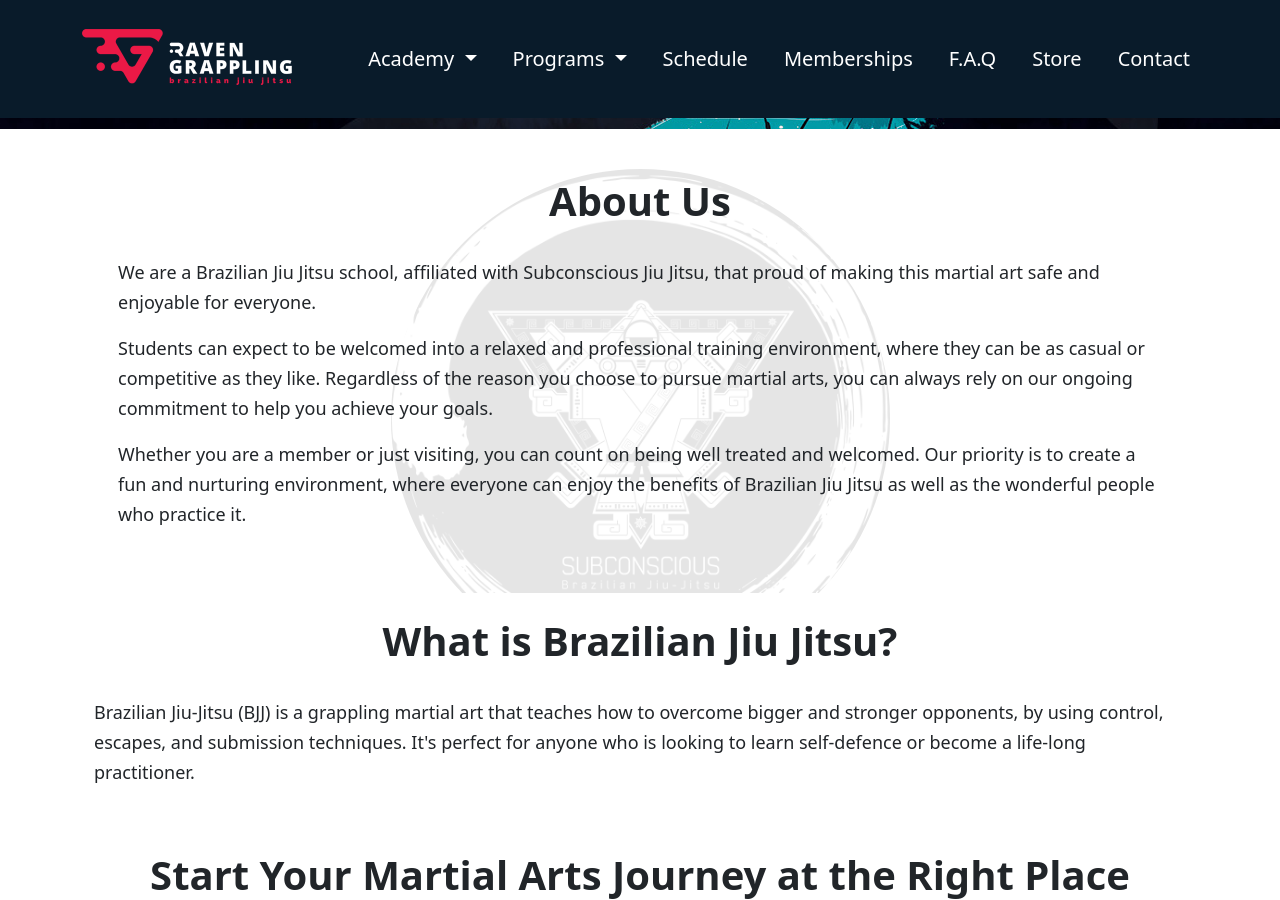
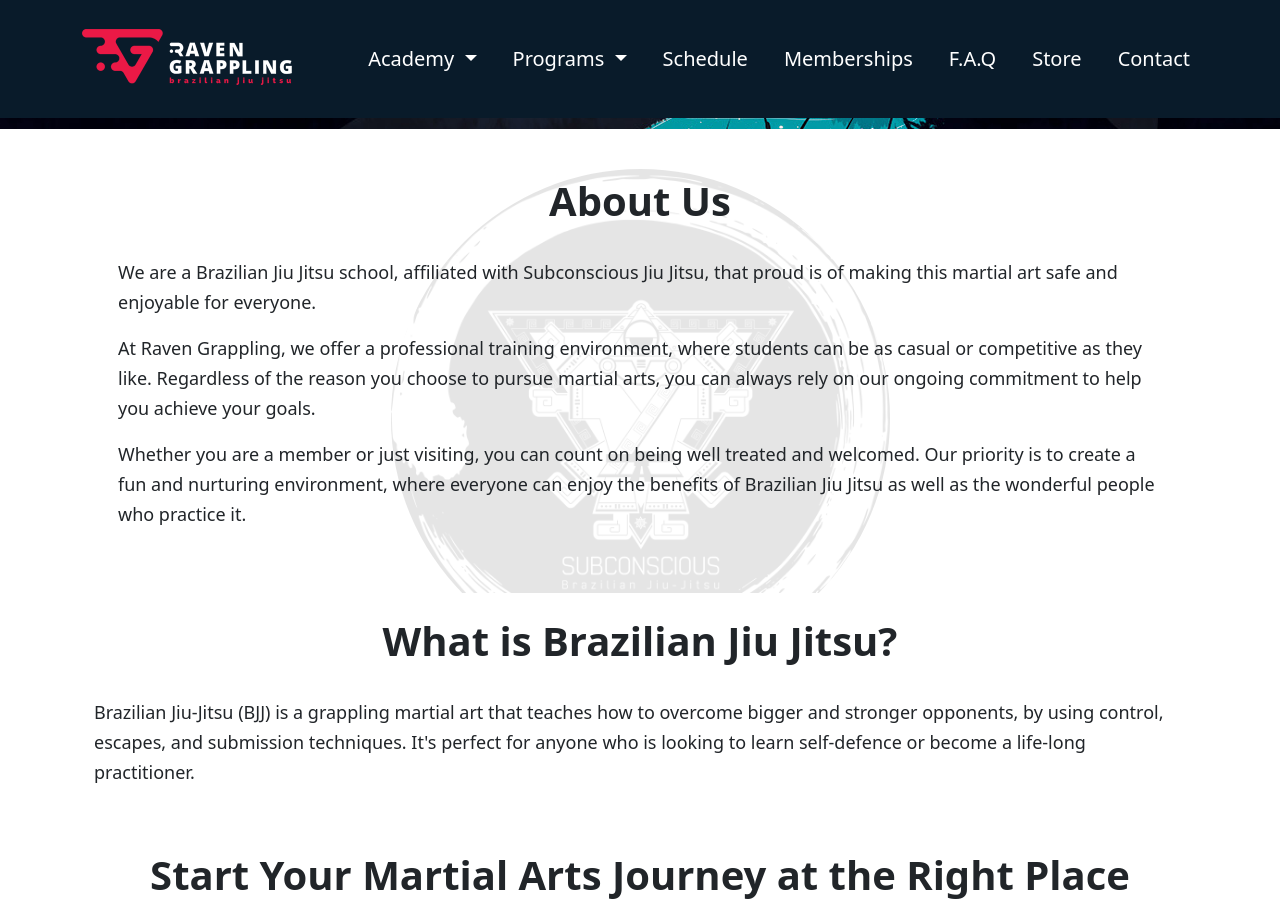
Before and after one commit to RavenGrappling/RavenGrappling.github.io, a Jekyll site: the page built from index.md, in a window 1280 px wide and 900 px high, scrolled down 587 px. Built offline with Jekyll 4.4.1, drawn with Linux system fonts in a browser that asks for light colours.

Commit message:
Update index.md

```diff
--- a/index.md
+++ b/index.md
@@ -18,10 +18,10 @@ layout: default
   </h1>
 
   <p>
-    We are a Brazilian Jiu Jitsu school, affiliated with Subconscious Jiu Jitsu, that proud of making this martial art safe and enjoyable for everyone.
+    We are a Brazilian Jiu Jitsu school, affiliated with Subconscious Jiu Jitsu, that proud is of making this martial art safe and enjoyable for everyone.
   </p>
   <p>
-    Students can expect to be welcomed into a relaxed and professional training environment, where they can be as casual or competitive as they like. Regardless of the reason you choose to pursue martial arts, you can always rely on our ongoing commitment to help you achieve your goals.
+    At Raven Grappling, we offer a professional training environment, where students can be as casual or competitive as they like. Regardless of the reason you choose to pursue martial arts, you can always rely on our ongoing commitment to help you achieve your goals.
   </p>
   <p>
     Whether you are a member or just visiting, you can count on being well treated and welcomed. Our priority is to create a fun and nurturing environment, where everyone can enjoy the benefits of Brazilian Jiu Jitsu as well as the wonderful people who practice it.
```
